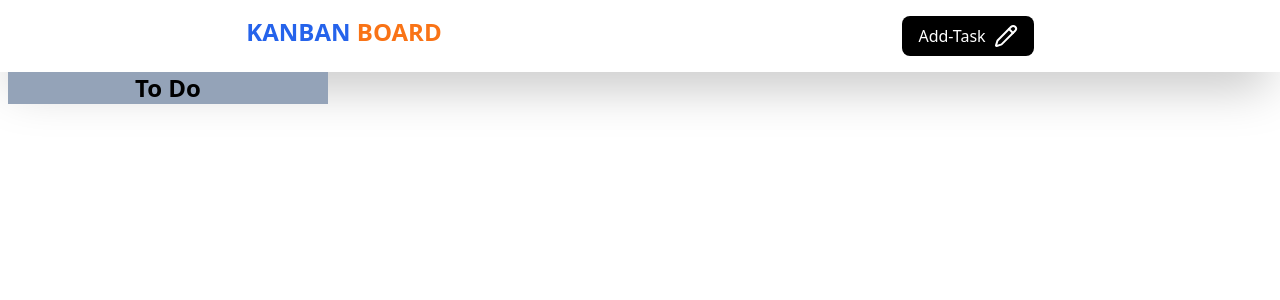
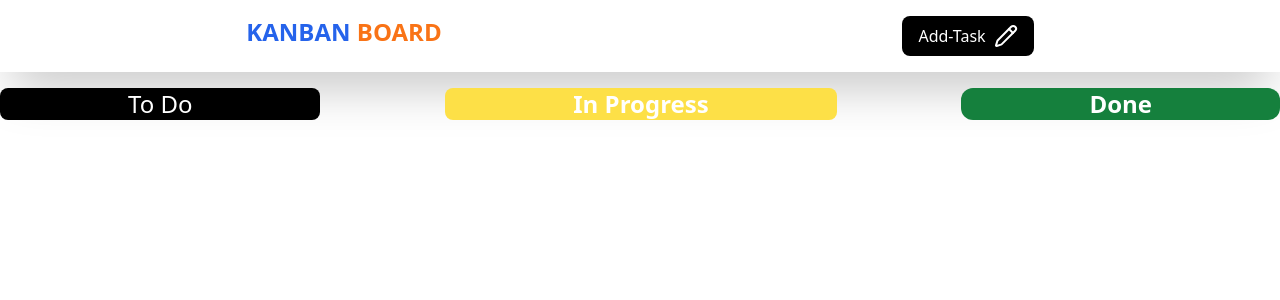
Before and after one commit to sreenivas782/Kanban_Board, a React (Vite) app in the folder project/: page / in a window 1280 px wide. Shown: the top 300 px of the page. Built offline with nearby package versions, Linux system fonts and the light colour scheme.

Commit message:
updated all components with styling

```diff
--- a/project/src/App.jsx
+++ b/project/src/App.jsx
@@ -27,15 +27,20 @@ const [taskList, setTaskList] = useState(getInitialTasks);
   return (
     <div>
 
+                          {/* Nav elements div */}
       <div className='flex justify-around bg-white shadow-2xl p-4 '>
         <h1 className='text-2xl text-orange-500 font-semibold'> <span className='text-blue-600'>KANBAN</span> BOARD</h1>
        <AddTask  taskList={taskList} setTaskList={setTaskList}/>
       </div>
 
 
-      <div>
+            {/* todo , in progress , done divs */}
 
-        <h1 className='bg-slate-400  w-1/4 ml-2 flex justify-center font-bold text-2xl'>To Do</h1>
+      <div  className=' flex justify-between items-start mt-4'>
+
+        <div>
+
+        <h1 className='bg-black rounded-lg  text-white  flex justify-center font-medium text-2xl px-32 h-auto'>To Do</h1>
 
         {taskList.map((task,i)=>(
 
@@ -49,6 +54,21 @@ const [taskList, setTaskList] = useState(getInitialTasks);
       </div>
 
 
+      <div>
+        <h1  className='bg-yellow-300 rounded-lg text-white  flex justify-center font-bold text-2xl px-32 h-auto '>In Progress</h1>
+      </div>
+
+
+       <div>
+        <h1 className='bg-green-700 rounded-xl text-white   flex justify-center font-bold text-2xl px-32 h-auto'>Done</h1>
+      </div>
+
+      </div>
+
+
+
+
+
     </div>
   )
 }
--- a/project/src/components/EditTask.jsx
+++ b/project/src/components/EditTask.jsx
@@ -41,7 +41,7 @@ const EditTask = ({task,index,taskList,setTaskList}) => {
 
   return (
     <div>
-         <button className='flex bg-slate-500 px-4 rounded-xl font-extralight' onClick={()=>setEditModal(true)}><FilePenLine />Edit </button>
+         <button className='flex bg-blue-300 px-4 rounded-xl font-extralight' onClick={()=>setEditModal(true)}><FilePenLine />Edit </button>
 
         {editModal ?
         <>
--- a/project/src/components/ToDo.jsx
+++ b/project/src/components/ToDo.jsx
@@ -16,7 +16,7 @@ const ToDo = ({task,index,taskList,setTaskList}) => {
   return (
     <div>
 
-        <div className='bg-white shadow-xl mt-2 flex flex-col items-start justify-start w-1/4 my-3 py-5 ml-2'>
+        <div className='bg-black bg-opacity-10 shadow-xl mt-2 flex flex-col items-start justify-start  my-3 py-5 ml-2'>
 
         <h1 className='text-xl font-bold'>{task.title}</h1>
         <p className="break-words whitespace-pre-wrap w-full max-h-32 overflow-y-auto">
@@ -38,7 +38,7 @@ const ToDo = ({task,index,taskList,setTaskList}) => {
 
             <EditTask task={task} index={index} taskList={taskList} setTaskList={setTaskList}/>
 
-            <button className='flex bg-red-600 px-4 rounded-xl font-extralight' onClick={deleteHandler}><Trash2 />Delete</button>
+            <button className='flex bg-red-600 px-4  rounded-xl font-extralight' onClick={deleteHandler}><Trash2 />Delete</button>
         </div>
 
         </div>
```
